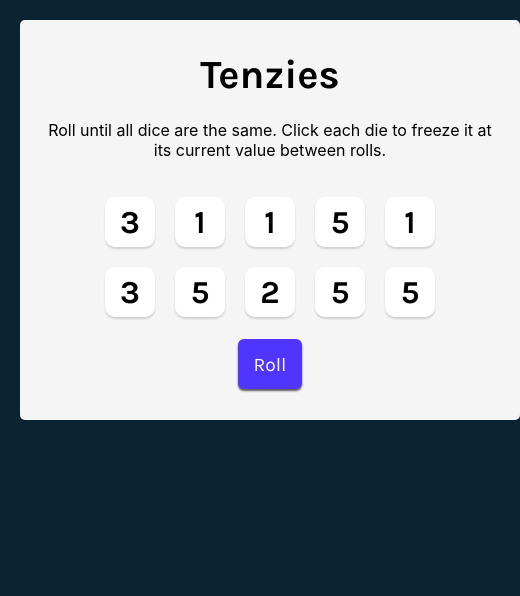
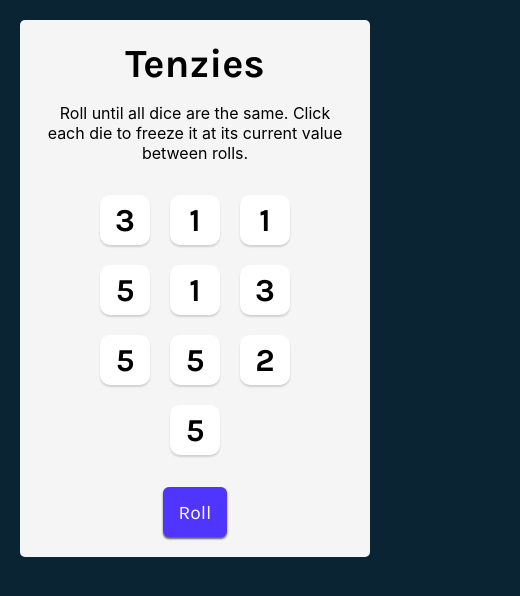
Before and after one commit to KashifKhn/Tenzies_Game_React, a React (Vite) app: page / in a window 390 px wide. Shown: the top 596 px of the page, 520 px wide, since content can reach past the window. Built offline with nearby package versions, Linux system fonts and the light colour scheme.

Commit message:
making responsive

```diff
--- a/package.json
+++ b/package.json
@@ -4,7 +4,7 @@
   "version": "0.0.0",
   "type": "module",
   "scripts": {
-    "dev": "vite",
+    "dev": "vite --host",
     "build": "vite build",
     "lint": "eslint . --ext js,jsx --report-unused-disable-directives --max-warnings 0",
     "preview": "vite preview"
--- a/src/index.css
+++ b/src/index.css
@@ -17,12 +17,13 @@ body {
 main {
   margin: 0 auto;
   background-color: #F5F5F5;
-  height: 400px;
+  height: 100%;
   width: 500px;
   max-width: 800px;
   border-radius: 5px;
   padding: 20px;
   display: flex;
+  gap: 1rem;
   flex-direction: column;
   justify-content: space-around;
   align-items: center;
@@ -68,7 +69,7 @@ main {
 .roll-dice-btn {
   display: inline-block;
   height: 50px;
-  /* width: 100px; */
+  margin-top: 1rem;
   padding-inline: 1rem;
   border: none;
   border-radius: 6px;
@@ -87,3 +88,38 @@ main {
 .roll-dice-btn:active {
   box-shadow: inset 5px 5px 10px -3px rgba(0, 0, 0, 0.7);
 }
+
+
+@media (max-width: 45em) {
+  main {
+    width: 100%;
+  }
+
+  .dice-container {
+    grid-template: auto auto / repeat(4, 1fr);
+  }
+
+  .die-face:nth-child(9) {
+    grid-area: 3 / 2;
+  }
+  .die-face:last-child {
+    grid-area: 3 / 3;
+
+  }
+
+}
+
+@media (max-width: 25em) {
+  main {
+    width: 100%;
+  }
+
+  .dice-container {
+    grid-template: auto auto / repeat(3, 1fr);
+  }
+  .die-face:last-child {
+    grid-area: 4 / 2;
+
+  }
+
+}
```
